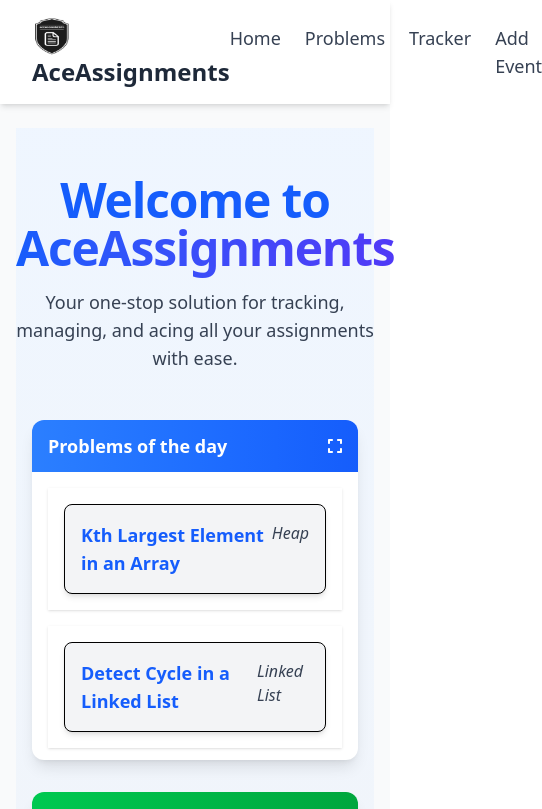
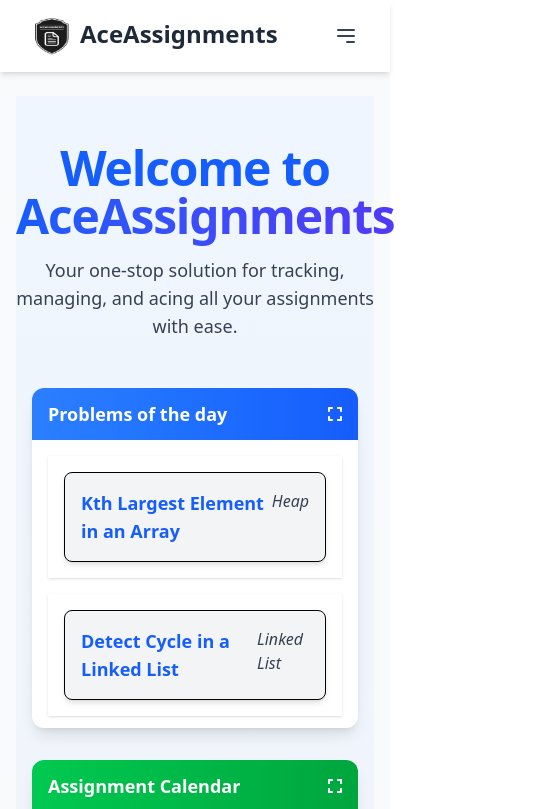
Before and after one commit to m0y0nk/AceAssignments, a React (Vite) app: page / in a window 390 px wide. Shown: the top 809 px of the page, 542 px wide, since content can reach past the window. Built offline with nearby package versions, Linux system fonts and the light colour scheme; no server answers.

Commit message:
made navbar responsive

```diff
--- a/src/components/navbar/Navbar.jsx
+++ b/src/components/navbar/Navbar.jsx
@@ -14,7 +14,7 @@ export default function Navbar() {
           </Link>
         </div>
 
-        <div className="flex items-center space-x-8">
+        <div className="md:flex hidden items-center space-x-8">
           <div className="flex space-x-6 text-lg font-medium">
             <Link
               to="/"
@@ -42,6 +42,61 @@ export default function Navbar() {
             </Link>
           </div>
         </div>
+
+        <div className="md:hidden flex items-center">
+          <button
+            className="text-gray-700 hover:text-blue-600 transition duration-200 focus:outline-none"
+            onClick={() => {
+              const menu = document.getElementById("mobile-menu");
+              menu.classList.toggle("hidden");
+            }}
+          >
+            <svg
+              className="w-6 h-6"
+              fill="none"
+              stroke="currentColor"
+              viewBox="0 0 24 24"
+              xmlns="http://www.w3.org/2000/svg"
+            >
+              <path
+                strokeLinecap="round"
+                strokeLinejoin="round"
+                strokeWidth="2"
+                d="M4 6h16M4 12h16m-7 6h7"
+              ></path>
+            </svg>
+          </button>
+        </div>
+
+        <div
+          id="mobile-menu"
+          className="hidden flex flex-col space-y-4 mt-4 text-lg font-medium md:hidden"
+        >
+          <Link
+            to="/"
+            className="text-gray-700 hover:text-blue-600 transition duration-200"
+          >
+            Home
+          </Link>
+          <Link
+            to="/problems"
+            className="text-gray-700 hover:text-blue-600 transition duration-200"
+          >
+            Problems
+          </Link>
+          <Link
+            to="/tracker"
+            className="text-gray-700 hover:text-blue-600 transition duration-200"
+          >
+            Tracker
+          </Link>
+          <Link
+            to="/add-event"
+            className="text-gray-700 hover:text-blue-600 transition duration-200"
+          >
+            Add Event
+          </Link>
+        </div>
       </nav>
     </>
   );
```
